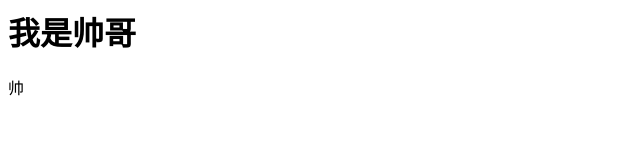
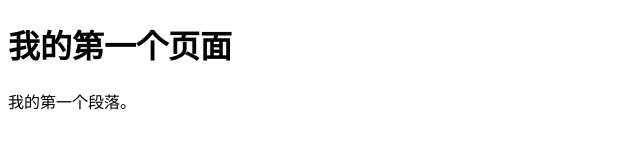
Before and after one commit to python315/666.github.io, a plain HTML site: page index.html in a window 1280 px wide. Shown: the whole page, without its empty margins (0-640 px from the left). Drawn offline with Linux system fonts and the light colour scheme.

Commit message:
Update index.html

```diff
--- a/index.html
+++ b/index.html
@@ -1,2 +1,10 @@
-<h1>我是帅哥</h1>
-<p>帅</p>
+<!DOCTYPE html>
+<html>
+<body>
+<h1>我的第一个页面</h1><p>我的第一个段落。</p>
+
+<script>window.alert(5 + 6);
+</script>
+
+</body>
+</html>
```
